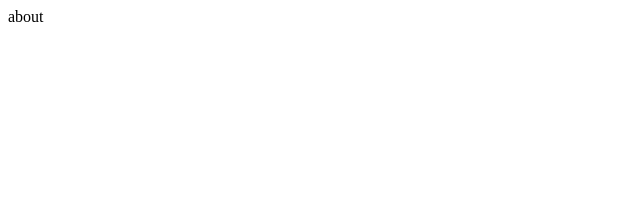
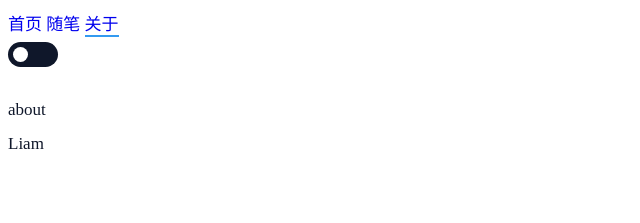
Before and after one commit to byronogis/my-website-base-astro, an Astro site: page /about in a window 1280 px wide. Shown: the whole page, without its empty margins (0-640 px from the left). Built offline with nearby package versions, Linux system fonts and the light colour scheme; Astro itself is replaced by a stand-in of ours.

Commit message:
feat: header link

```diff
--- /dev/null
+++ b/src/components/HeaderLink.astro
@@ -0,0 +1,23 @@
+---
+// export interface Props extends astroHTML.JSX.AnchorHTMLAttributes {}
+
+const { href, class: className, ...props } = Astro.props
+const path = Astro.url.pathname.replace(/\/$/, '')
+
+const isHome = href === '/' && path === ''
+const isOtherPages = typeof href === 'string' && href.length > 1
+  ? path.substring(1).startsWith(href.substring(1))
+  : false
+const isActive = isHome || isOtherPages
+
+---
+<!-- DO NOT FORMAT. IT ADDS AN EXTRA SPACE ON RENDERED CONTENT. -->
+<a
+  href={href}
+  class:list={[
+    className,
+    { show: isActive },
+    'unset animated-link',
+  ]}
+  {...props}
+><slot /></a>
--- a/src/components/TheHeader.astro
+++ b/src/components/TheHeader.astro
@@ -1,11 +1,14 @@
 ---
 import { SITE_NAV } from '../site.config.mjs'
-import SwitchButton from './SwitchButton.astro';
+import SwitchButton from './SwitchButton.astro'
+import HeaderLink from './HeaderLink.astro';
 ---
 
 <header class="flex justify-between items-center">
   <nav>
-    {SITE_NAV.map(({ url, text }) => (<a href={url}>{text}</a>))}
+    {SITE_NAV.map(({ url, text }) => (
+      <HeaderLink href={url}>{text}</HeaderLink>
+    ))}
   </nav>
 
   <div>
--- a/src/pages/about.astro
+++ b/src/pages/about.astro
@@ -1,7 +1,6 @@
 ---
-
-
-
+import DefaultLayout from '../layouts/Default.layout.astro'
 ---
-
-<div>about</div>
+<DefaultLayout>
+  <div>about</div>
+</DefaultLayout>
```
